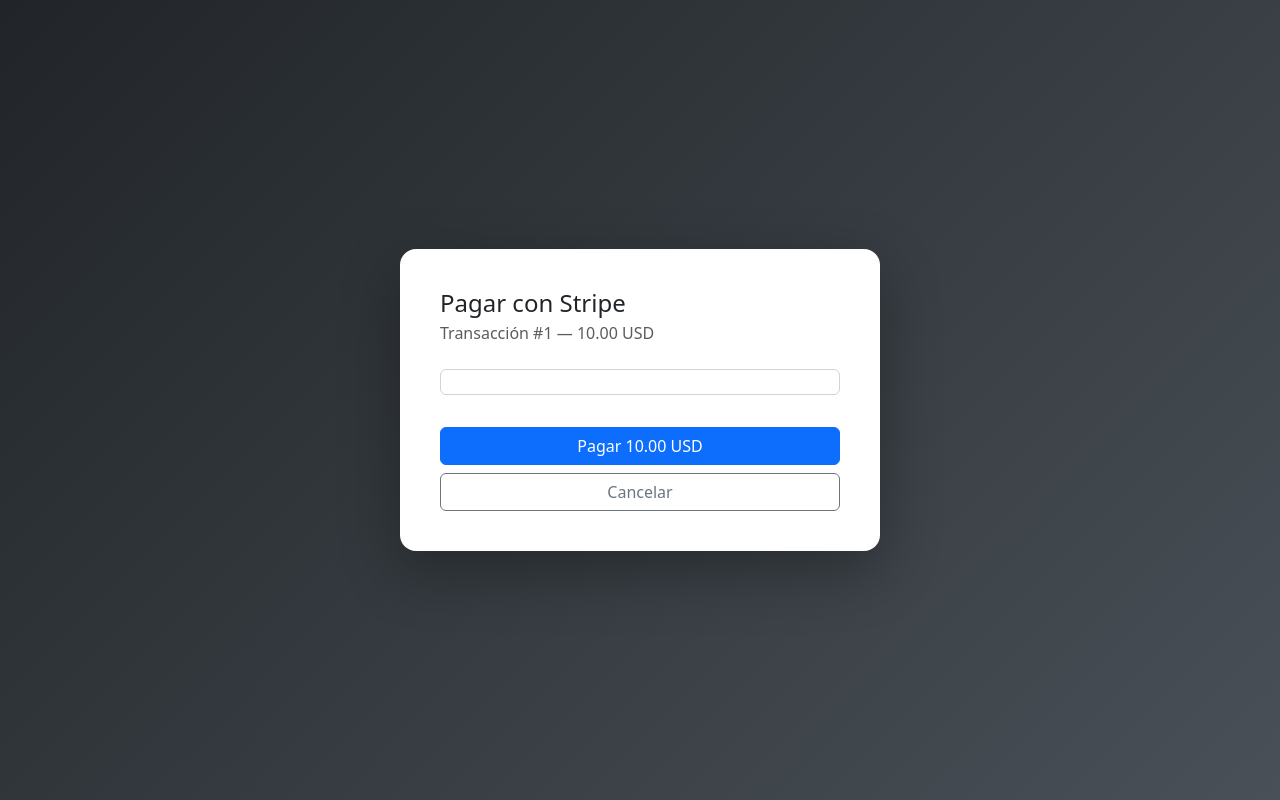
After one commit to SalvaIES/payment-gateway-api, a Django app: template core/templates/core/stripe_payment.html in a window 1280 px wide. The commit adds this page. Run offline with Django 5.2, Linux system fonts and the light colour scheme; tables that the repository leaves empty hold one stand-in row (values such as "Sample post"); the template is opened without the code that fills it: values that come from a table or form of the project are taken from there, most other values are stand-ins (such as "Sample title", 1, 10 or a date in 2020); some libraries are stand-ins or nearby versions.

Commit message:
feat: botones de pago Stripe y Redsys en el frontend

```diff
--- a/config/settings.py
+++ b/config/settings.py
@@ -136,11 +136,12 @@ REST_FRAMEWORK = {
 # Salva
 STRIPE_SECRET_KEY = os.getenv('STRIPE_SECRET_KEY')
 STRIPE_WEBHOOK_SECRET = os.getenv('STRIPE_WEBHOOK_SECRET')
+STRIPE_PUBLISHABLE_KEY = os.getenv('STRIPE_PUBLISHABLE_KEY')
 
 DEFAULT_AUTO_FIELD = 'django.db.models.BigAutoField'
+CSRF_TRUSTED_ORIGINS = ['https://outscore-footless-pebbly.ngrok-free.dev']
 
 REDSYS_SECRET_KEY = os.getenv('REDSYS_SECRET_KEY')
 REDSYS_MERCHANT_CODE = os.getenv('REDSYS_MERCHANT_CODE')
 REDSYS_TERMINAL = os.getenv('REDSYS_TERMINAL')
 REDSYS_URL = os.getenv('REDSYS_URL')
-CSRF_TRUSTED_ORIGINS = ['https://outscore-footless-pebbly.ngrok-free.dev']
--- a/config/urls.py
+++ b/config/urls.py
@@ -1,14 +1,15 @@
 from django.contrib import admin
 from django.urls import path, include
 from rest_framework.authtoken.views import obtain_auth_token
-from core.views import stripe_webhook, redsys_payment, redsys_webhook
+from core.views import stripe_webhook, redsys_payment, redsys_webhook, stripe_payment
 
 urlpatterns = [
     path('admin/', admin.site.urls),
     path('api/', include('core.urls')),
     path('api/auth/login/', obtain_auth_token, name='api_token_auth'),
     path('api/webhooks/stripe/', stripe_webhook, name='stripe_webhook'),
+    path('api/webhooks/redsys/', redsys_webhook, name='redsys_webhook'),
     path('api/pay/redsys/<int:transaction_id>/', redsys_payment, name='redsys_payment'),
-    path('api/webhooks/redsys/', redsys_webhook, name='redsys_webhook'),
+    path('api/pay/stripe/<int:transaction_id>/', stripe_payment, name='stripe_payment'),
     path('', include('frontend.urls')),
 ]
--- a/core/models.py
+++ b/core/models.py
@@ -66,6 +66,11 @@ class Transaction(models.Model):
         blank=True,
         default=''
     )
+    stripe_client_secret = models.CharField(
+        max_length=255,
+        blank=True,
+        default=''
+    )
     created_at = models.DateTimeField(auto_now_add=True)
     updated_at = models.DateTimeField(auto_now=True)
 
--- a/core/serializers.py
+++ b/core/serializers.py
@@ -22,7 +22,11 @@ class TransactionSerializer(serializers.ModelSerializer):
     class Meta:
         model = Transaction
         fields = '__all__'
-        read_only_fields = ['created_at', 'updated_at']
+        read_only_fields = [
+            'created_at',
+            'updated_at',
+            'stripe_client_secret'
+        ]
 
     def validate_amount(self, value):
         """El importe debe ser mayor que cero."""
--- /dev/null
+++ b/core/templates/core/stripe_payment.html
@@ -0,0 +1,74 @@
+<!DOCTYPE html>
+<html lang="es">
+<head>
+    <meta charset="UTF-8">
+    <meta name="viewport" content="width=device-width, initial-scale=1.0">
+    <title>Pagar con Stripe</title>
+    <link href="https://cdn.jsdelivr.net/npm/bootstrap@5.3.0/dist/css/bootstrap.min.css" rel="stylesheet">
+    <script src="https://js.stripe.com/v3/"></script>
+    <style>
+        body {
+            background: linear-gradient(135deg, #212529 0%, #495057 100%);
+            min-height: 100vh;
+            display: flex;
+            align-items: center;
+            justify-content: center;
+        }
+        .payment-card {
+            background: white;
+            border-radius: 1rem;
+            padding: 2.5rem;
+            width: 100%;
+            max-width: 480px;
+            box-shadow: 0 20px 60px rgba(0,0,0,0.3);
+        }
+        #card-element {
+            border: 1px solid #ced4da;
+            border-radius: 0.375rem;
+            padding: 0.75rem;
+        }
+        #card-errors { color: #dc3545; font-size: 0.875rem; margin-top: 0.5rem; }
+    </style>
+</head>
+<body>
+<div class="payment-card">
+    <h4 class="mb-1"><i class="bi bi-credit-card"></i> Pagar con Stripe</h4>
+    <p class="text-muted mb-4">Transacción #{{ transaction.id }} — {{ transaction.amount }} {{ transaction.currency }}</p>
+
+    <div id="card-element" class="mb-3"></div>
+    <div id="card-errors"></div>
+
+    <button id="pay-btn" class="btn btn-primary w-100 mt-3">
+        Pagar {{ transaction.amount }} {{ transaction.currency }}
+    </button>
+
+    <a href="/transactions/" class="btn btn-outline-secondary w-100 mt-2">Cancelar</a>
+</div>
+
+<script>
+    const stripe = Stripe('{{ stripe_publishable_key }}');
+    const elements = stripe.elements();
+    const card = elements.create('card');
+    card.mount('#card-element');
+
+    document.getElementById('pay-btn').addEventListener('click', async () => {
+        const btn = document.getElementById('pay-btn');
+        btn.disabled = true;
+        btn.textContent = 'Procesando...';
+
+        const { error, paymentIntent } = await stripe.confirmCardPayment(
+            '{{ client_secret }}',
+            { payment_method: { card: card } }
+        );
+
+        if (error) {
+            document.getElementById('card-errors').textContent = error.message;
+            btn.disabled = false;
+            btn.textContent = 'Pagar {{ transaction.amount }} {{ transaction.currency }}';
+        } else if (paymentIntent.status === 'succeeded') {
+            window.location.href = '/transactions/';
+        }
+    });
+</script>
+</body>
+</html>
```
Also changed, not shown: core/views.py (+21 -2 lines), frontend/templates/frontend/transactions.html (+14 -1 lines), core/migrations/0003_transaction_stripe_client_secret.py (added).
